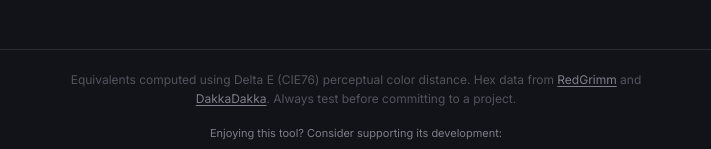
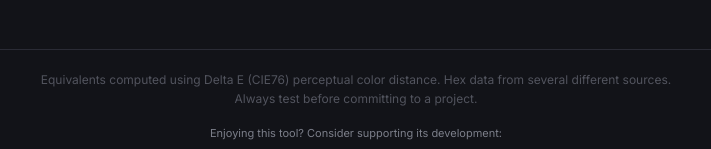
Before and after one commit to joeseos/paintmatcher, a SvelteKit app: page / in a window 1280 px wide. Shown: the part 573-722 px from the top of the page, without its empty margins (284-995 px from the left). Built offline with nearby package versions, Linux system fonts and the light colour scheme.

Commit message:
Updated README

```diff
--- a/src/routes/+page.svelte
+++ b/src/routes/+page.svelte
@@ -178,8 +178,7 @@
     <div class="footer-inner">
       <p class="footer-note">
         Equivalents computed using Delta E (CIE76) perceptual color distance.
-        Hex data from <a href="https://github.com/redgrimm/paint-conversion" target="_blank" rel="noopener noreferrer">RedGrimm</a> and <a href="https://www.dakkadakka.com/wiki/en/paint_range_compatibility_chart" target="_blank" rel="noopener noreferrer">DakkaDakka</a>.
-        Always test before committing to a project.
+        Hex data from several different sources. Always test before committing to a project.
       </p>
       <div class="coffee">
         <p class="coffee-text">Enjoying this tool? Consider supporting its development:</p>
```
Also changed, not shown: 1 other file (tests, documents, lock files or other folders).
